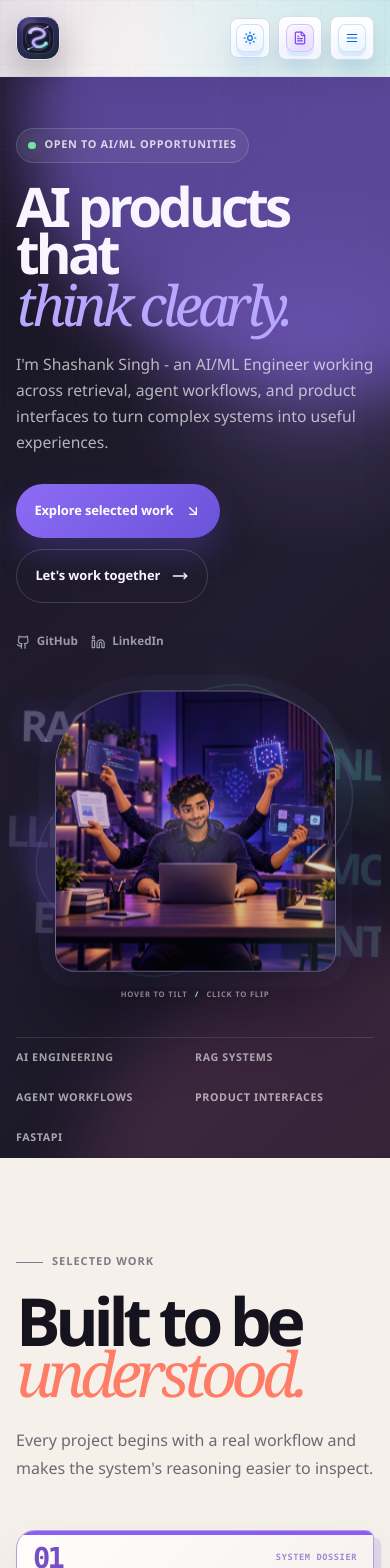
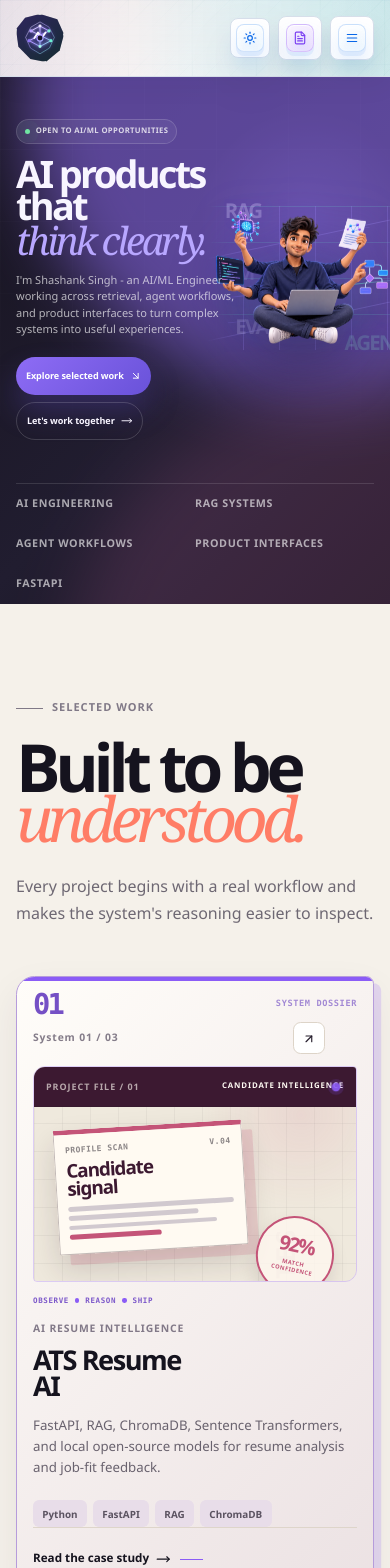
Before and after one commit to shasanksingh/Portfolio, a Next.js app: page / in a window 390 px wide. Shown: the top 1568 px of the page. Built offline with nearby package versions, Linux system fonts and the light colour scheme.

Commit message:
Refine cutout hero across mobile layouts

```diff
--- a/app/page.tsx
+++ b/app/page.tsx
@@ -7,6 +7,7 @@ import "./landing-final-polish.css";
 import "./miniature-refinement.css";
 import "./hero-interactions.css";
 import "./hero-finish-polish.css";
+import "./hero-cutout.css";
 
 export default function HomePage() {
   return <PortfolioCommandCenter />;
--- a/components/home/hero-miniature.tsx
+++ b/components/home/hero-miniature.tsx
@@ -1,97 +1,41 @@
 "use client";
 
 import Image from "next/image";
-import { useCallback, useRef, useState, type KeyboardEvent, type PointerEvent } from "react";
+import { useCallback, useRef, type PointerEvent } from "react";
 
 const concepts = ["RAG", "NLP", "LLM", "MCP", "EVAL", "AGENTS"];
 
 export function HeroMiniature() {
   const stageRef = useRef<HTMLDivElement>(null);
-  const [flipped, setFlipped] = useState(false);
 
   const setTilt = useCallback((event: PointerEvent<HTMLDivElement>) => {
     if (event.pointerType === "touch") return;
-
     const stage = stageRef.current;
     if (!stage) return;
 
     const bounds = stage.getBoundingClientRect();
     const x = (event.clientX - bounds.left) / bounds.width - 0.5;
     const y = (event.clientY - bounds.top) / bounds.height - 0.5;
-
-    stage.style.setProperty("--hero-tilt-x", `${(-y * 7).toFixed(2)}deg`);
-    stage.style.setProperty("--hero-tilt-y", `${(x * 9).toFixed(2)}deg`);
-    stage.style.setProperty("--hero-light-x", `${((x + 0.5) * 100).toFixed(1)}%`);
-    stage.style.setProperty("--hero-light-y", `${((y + 0.5) * 100).toFixed(1)}%`);
+    stage.style.setProperty("--hero-tilt-x", `${(-y * 5).toFixed(2)}deg`);
+    stage.style.setProperty("--hero-tilt-y", `${(x * 7).toFixed(2)}deg`);
   }, []);
 
   const resetTilt = useCallback(() => {
     const stage = stageRef.current;
     if (!stage) return;
-
     stage.style.setProperty("--hero-tilt-x", "0deg");
     stage.style.setProperty("--hero-tilt-y", "0deg");
-    stage.style.setProperty("--hero-light-x", "50%");
-    stage.style.setProperty("--hero-light-y", "50%");
   }, []);
 
-  const toggle = useCallback(() => setFlipped((value) => !value), []);
-  const onKeyDown = useCallback((event: KeyboardEvent<HTMLDivElement>) => {
-    if (event.key === "Enter" || event.key === " ") {
-      event.preventDefault();
-      toggle();
-    }
-  }, [toggle]);
-
   return (
-    <div
-      ref={stageRef}
-      className={`ng-portrait-stage ${flipped ? "is-flipped" : ""}`}
-      aria-label="Interactive cartoon miniature of Shashank Singh using six hands to build AI systems"
-      onPointerMove={setTilt}
-      onPointerLeave={resetTilt}
-    >
-      <div className="ng-portrait-taxonomy" aria-hidden="true">
-        {concepts.map((concept) => <span key={concept}>{concept}</span>)}
+    <div ref={stageRef} className="ng-cutout-stage" role="img" aria-label="Cartoon miniature of Shashank Singh with six hands using a laptop, AI chip, code panel, research document, and workflow graph" onPointerMove={setTilt} onPointerLeave={resetTilt}>
+      <div className="ng-cutout-taxonomy" aria-hidden="true">{concepts.map((concept) => <span key={concept}>{concept}</span>)}</div>
+      <div className="ng-cutout-grid" aria-hidden="true" />
+      <div className="ng-cutout-shell">
+        <Image src="/shashank-ai-cutout.png" alt="" width={1536} height={1024} priority sizes="(max-width: 640px) 55vw, (max-width: 1020px) 48vw, 52vw" className="ng-cutout-image" />
+        <span className="ng-cutout-light" aria-hidden="true" />
       </div>
-      <div className="ng-portrait-axis ng-portrait-axis-one" aria-hidden="true" />
-      <div className="ng-portrait-axis ng-portrait-axis-two" aria-hidden="true" />
-
-      <div
-        className="ng-portrait-card"
-        role="button"
-        tabIndex={0}
-        aria-pressed={flipped}
-        aria-label={flipped ? "Show miniature illustration" : "Flip miniature to inspect AI workflow"}
-        onClick={toggle}
-        onKeyDown={onKeyDown}
-      >
-        <div className="ng-portrait-card-inner">
-          <div className="ng-portrait-face ng-portrait-face-front">
-            <Image
-              src="/shashank-ai-studio-textfree.png"
-              alt="Cartoon miniature of Shashank Singh with six hands working across a laptop, research document, AI chip, code panel, and workflow card"
-              width={1254}
-              height={1254}
-              priority
-              sizes="(max-width: 1020px) 92vw, 46vw"
-              className="ng-portrait-image"
-            />
-            <span className="ng-portrait-glint" aria-hidden="true" />
-          </div>
-          <div className="ng-portrait-face ng-portrait-face-back" aria-hidden={!flipped}>
-            <span className="ng-back-kicker">AI workflow field note</span>
-            <strong>Build systems<br />people can inspect.</strong>
-            <div className="ng-back-grid">
-              <span>RAG <i /></span><span>NLP <i /></span><span>AGENTS <i /></span><span>EVALUATE <i /></span>
-            </div>
-            <p>Ground inputs. Route tasks. Validate outputs. Ship the useful surface.</p>
-          </div>
-        </div>
-      </div>
-
-      <div className="ng-portrait-control" aria-hidden="true"><span>{flipped ? "miniature view" : "system view"}</span><i /></div>
-      <p className="ng-portrait-hint">Hover to tilt <span>/</span> Click to flip</p>
+      <p className="ng-cutout-hint">Move to inspect <span>AI in motion</span></p>
     </div>
   );
 }
--- a/components/site/site-header.tsx
+++ b/components/site/site-header.tsx
@@ -32,19 +32,18 @@ export function SiteHeader() {
   return (
     <header className="site-header sticky top-0 z-50 border-b border-line bg-background/86 backdrop-blur-xl">
       <nav className="container flex min-h-[76px] items-center justify-between gap-4" aria-label="Main navigation">
-        <Link href="/" className="focus-ring group relative inline-grid h-11 w-11 shrink-0 place-items-center overflow-hidden rounded-[14px] border border-violet-300/45 bg-[#151326] shadow-[0_14px_36px_rgba(0,0,0,.27),inset_0_1px_0_rgba(255,255,255,.18)] transition duration-300 hover:-translate-y-0.5 hover:border-cyan-200/80 hover:shadow-[0_18px_44px_rgba(104,82,232,.28),inset_0_1px_0_rgba(255,255,255,.25)]" onClick={() => setIsOpen(false)} aria-label="Shashank Singh home">
-          <span className="absolute inset-0 bg-[radial-gradient(circle_at_30%_22%,rgba(200,185,255,.42),transparent_26%),linear-gradient(145deg,rgba(125,92,255,.42),rgba(52,211,153,.13))] opacity-90 transition duration-300 group-hover:opacity-100" aria-hidden="true" />
-          <span className="absolute inset-[5px] rounded-[10px] border border-white/15 bg-[#131120]/70" aria-hidden="true" />
-          <svg viewBox="0 0 48 48" className="relative z-10 h-9 w-9 overflow-visible" fill="none" aria-hidden="true">
+        <Link href="/" className="focus-ring group relative inline-grid h-12 w-12 shrink-0 place-items-center overflow-hidden border border-violet-300/35 bg-[#111121] [clip-path:polygon(50%_0%,86%_11%,100%_42%,91%_76%,62%_100%,30%_94%,5%_68%,0%_32%,19%_8%)] shadow-[0_15px_34px_rgba(0,0,0,.28)] transition duration-300 hover:-translate-y-0.5 hover:border-cyan-200/70 hover:shadow-[0_18px_44px_rgba(103,86,235,.32)]" onClick={() => setIsOpen(false)} aria-label="Shashank Singh home">
+          <span className="absolute inset-0 bg-[radial-gradient(circle_at_50%_50%,rgba(122,99,255,.38),transparent_52%),linear-gradient(145deg,rgba(124,92,255,.27),rgba(52,211,153,.14))] transition duration-500 group-hover:scale-110" aria-hidden="true" />
+          <svg viewBox="0 0 56 56" className="relative z-10 h-10 w-10 overflow-visible transition duration-500 group-hover:rotate-[12deg] group-hover:scale-105" fill="none" aria-hidden="true">
             <defs>
-              <linearGradient id="shashank-mark-gradient" x1="8" y1="7" x2="41" y2="41" gradientUnits="userSpaceOnUse"><stop stopColor="#F4F0FF" /><stop offset=".48" stopColor="#BCA7FF" /><stop offset="1" stopColor="#75F3D4" /></linearGradient>
-              <filter id="shashank-mark-glow" x="-50%" y="-50%" width="200%" height="200%"><feGaussianBlur stdDeviation="1.4" result="blur" /><feMerge><feMergeNode in="blur" /><feMergeNode in="SourceGraphic" /></feMerge></filter>
+              <linearGradient id="agent-lattice-flow" x1="10" y1="8" x2="47" y2="48" gradientUnits="userSpaceOnUse"><stop stopColor="#F4F0FF" /><stop offset=".46" stopColor="#AA91FF" /><stop offset="1" stopColor="#6CF0D1" /></linearGradient>
+              <filter id="agent-lattice-glow" x="-45%" y="-45%" width="190%" height="190%"><feGaussianBlur stdDeviation="1.15" result="blur" /><feMerge><feMergeNode in="blur" /><feMergeNode in="SourceGraphic" /></feMerge></filter>
             </defs>
-            <circle cx="24" cy="24" r="16.5" stroke="url(#shashank-mark-gradient)" strokeOpacity=".3" />
-            <path d="M13.5 16.25C16.2 10.8 25.6 10.1 30.5 14.55C35.3 18.9 31.8 23.2 25.15 24.1C18.75 24.95 15.45 28.55 18.7 32.9C21.8 37.05 30.5 37.2 34.55 31.25" stroke="url(#shashank-mark-gradient)" strokeWidth="3.2" strokeLinecap="round" filter="url(#shashank-mark-glow)" />
-            <circle cx="13.5" cy="16.25" r="2.45" fill="#C8BAFF" /><circle cx="34.55" cy="31.25" r="2.45" fill="#73F0D4" />
-            <path d="M30.4 12.45L35.5 9.8M17.7 35.85L12.75 38.2" stroke="url(#shashank-mark-gradient)" strokeWidth="1.35" strokeLinecap="round" opacity=".85" />
-            <circle cx="36.8" cy="9.1" r="1.45" fill="#A98CFF" /><circle cx="11.15" cy="38.9" r="1.45" fill="#73F0D4" />
+            <path d="M28 5.5L40.7 12.8L48.1 27.2L41.2 42.1L28 50.1L14.7 42.1L7.9 27.2L15.3 12.8L28 5.5Z" stroke="url(#agent-lattice-flow)" strokeOpacity=".56" strokeWidth="1.25" />
+            <path d="M15.4 18.1L28 11.3L40.6 18.1M12.7 31.7L28 39.9L43.3 31.7M28 11.3V39.9M15.4 18.1L43.3 31.7M40.6 18.1L12.7 31.7" stroke="url(#agent-lattice-flow)" strokeWidth="1.35" strokeLinecap="round" strokeLinejoin="round" filter="url(#agent-lattice-glow)" />
+            <path d="M20.1 28L25.2 20.2L30.4 28L35.8 20.2" stroke="#FBF9FF" strokeWidth="2.55" strokeLinecap="round" strokeLinejoin="round" />
+            <circle cx="28" cy="28" r="4.25" fill="#181329" stroke="url(#agent-lattice-flow)" strokeWidth="1.65" />
+            <circle cx="15.4" cy="18.1" r="2.35" fill="#B79FFF" /><circle cx="40.6" cy="18.1" r="2.35" fill="#82F0D8" /><circle cx="12.7" cy="31.7" r="2.15" fill="#8E75F5" /><circle cx="43.3" cy="31.7" r="2.15" fill="#6CF0D1" /><circle cx="28" cy="11.3" r="2.05" fill="#EEE9FF" /><circle cx="28" cy="39.9" r="2.05" fill="#A6FAE8" />
           </svg>
         </Link>
 
```
Also changed, not shown: app/hero-cutout.css (added), public/shashank-ai-cutout.png (added).
